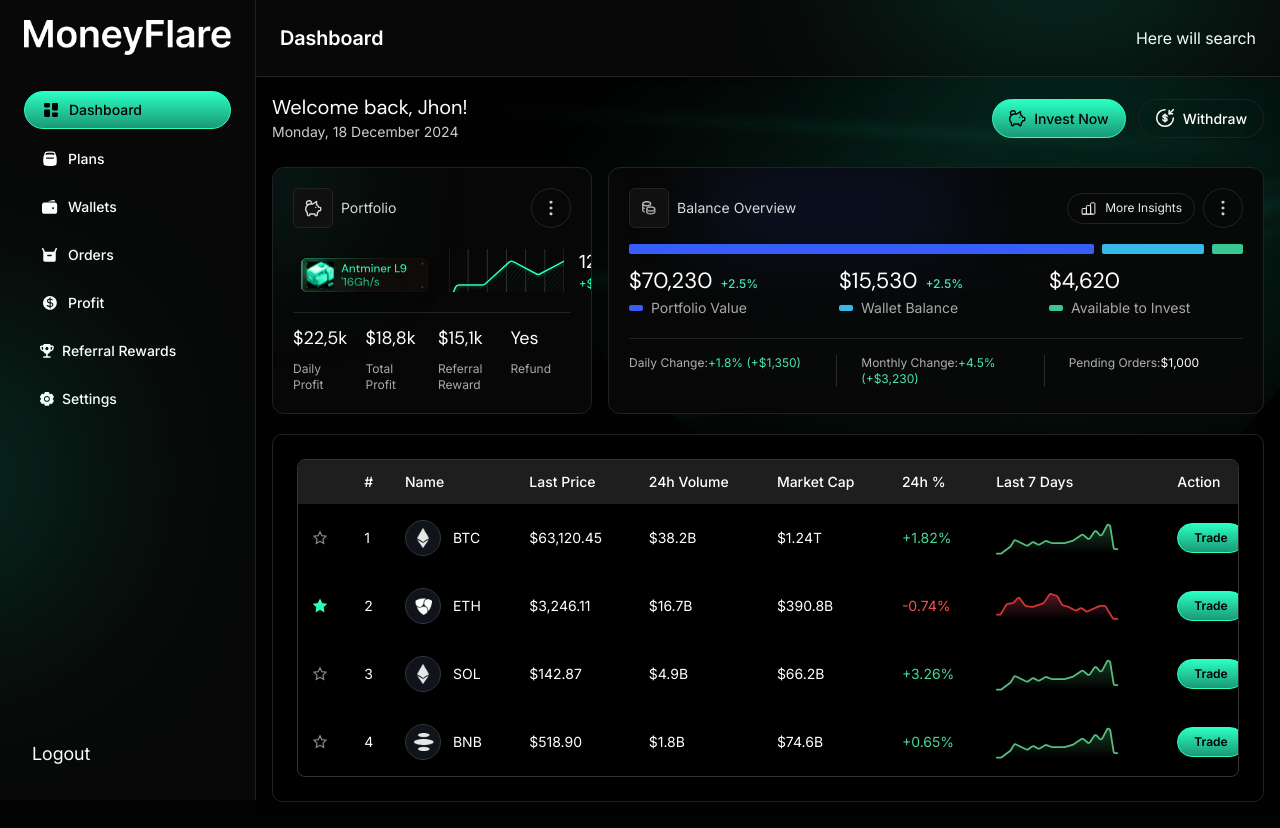
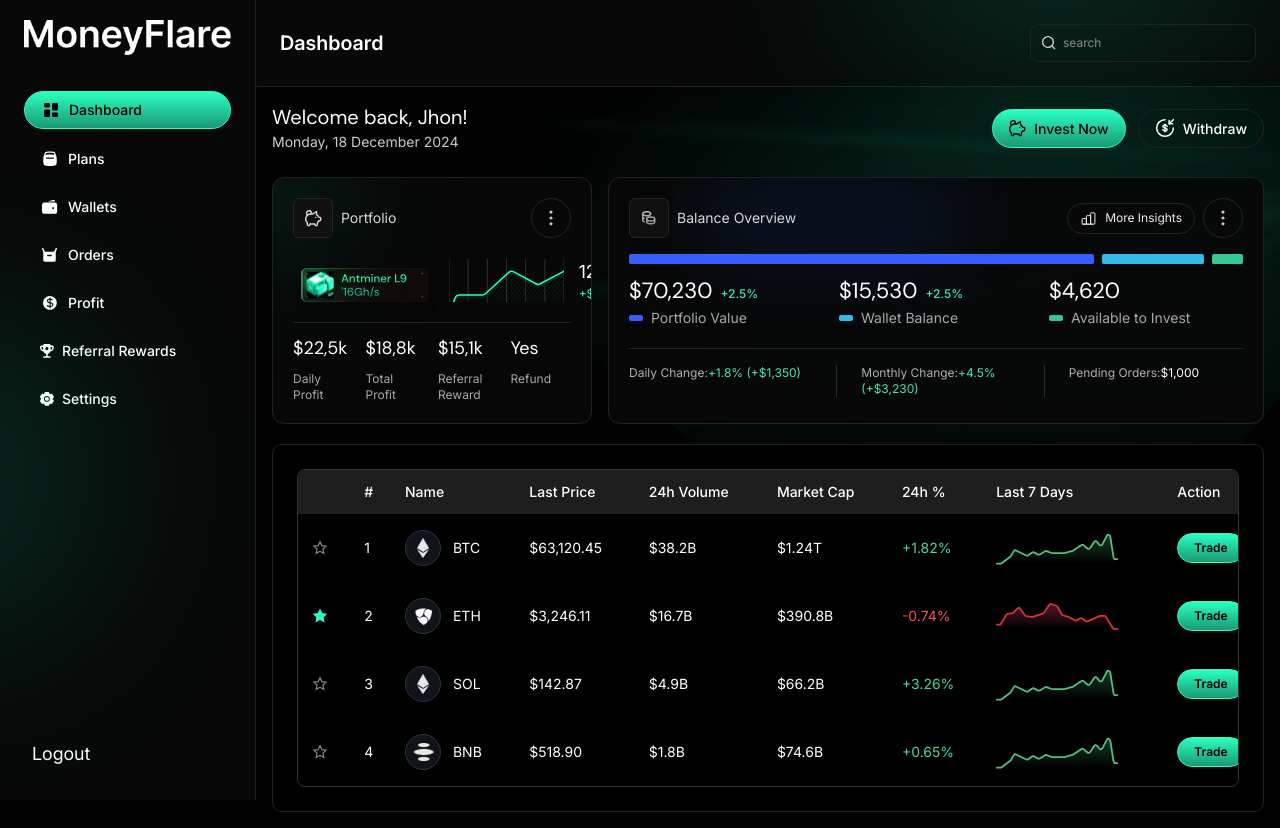
Before and after one commit to backbencherstudio/taylornia_money_flare_Vuejs, a Nuxt app: page /dashboard in a window 1280 px wide. Built offline with nearby package versions, Linux system fonts and the light colour scheme.

Commit message:
Search updated

```diff
--- /dev/null
+++ b/app/components/Icons/SearchIcon.vue
@@ -0,0 +1,18 @@
+<script setup lang="ts"></script>
+
+<template>
+  <svg
+    xmlns="http://www.w3.org/2000/svg"
+    width="14"
+    height="14"
+    viewBox="0 0 14 14"
+    fill="none"
+  >
+    <path
+      d="M13.1539 12.2073L10.6806 9.75393C11.6407 8.55687 12.1056 7.03747 11.9798 5.50813C11.854 3.9788 11.147 2.55579 10.0043 1.5317C8.86151 0.507604 7.36981 -0.0397263 5.83588 0.00224731C4.30196 0.0442209 2.84241 0.672308 1.75736 1.75736C0.672308 2.84241 0.0442209 4.30196 0.00224731 5.83588C-0.0397263 7.36981 0.507604 8.86151 1.5317 10.0043C2.55579 11.147 3.9788 11.854 5.50813 11.9798C7.03747 12.1056 8.55687 11.6407 9.75393 10.6806L12.2073 13.1339C12.2692 13.1964 12.343 13.246 12.4242 13.2799C12.5055 13.3137 12.5926 13.3311 12.6806 13.3311C12.7686 13.3311 12.8557 13.3137 12.937 13.2799C13.0182 13.246 13.092 13.1964 13.1539 13.1339C13.2741 13.0096 13.3413 12.8435 13.3413 12.6706C13.3413 12.4977 13.2741 12.3316 13.1539 12.2073ZM6.01393 10.6806C5.09095 10.6806 4.1887 10.4069 3.42127 9.89413C2.65384 9.38135 2.0557 8.65251 1.7025 7.79979C1.34929 6.94707 1.25687 6.00876 1.43694 5.10351C1.617 4.19827 2.06146 3.36675 2.7141 2.7141C3.36675 2.06146 4.19827 1.617 5.10351 1.43694C6.00876 1.25687 6.94707 1.34929 7.79979 1.7025C8.65251 2.0557 9.38135 2.65384 9.89413 3.42127C10.4069 4.1887 10.6806 5.09095 10.6806 6.01393C10.6806 7.25161 10.1889 8.4386 9.31377 9.31377C8.4386 10.1889 7.25161 10.6806 6.01393 10.6806Z"
+      fill="#CCCCCC"
+    />
+  </svg>
+</template>
+
+<style scoped></style>
--- a/app/layouts/dashboard.vue
+++ b/app/layouts/dashboard.vue
@@ -8,6 +8,7 @@ import DashIcon4 from "~/components/Icons/DashIcon4.vue";
 import DashIcon5 from "~/components/Icons/DashIcon5.vue";
 import DashIcon6 from "~/components/Icons/DashIcon6.vue";
 import DashIcon7 from "~/components/Icons/DashIcon7.vue";
+import SearchIcon from "~/components/Icons/SearchIcon.vue";
 
 const sidebarOpen = ref(false);
 const toggleSidebar = () => {
@@ -114,22 +115,31 @@ const logout = async () => {
     <!-- Main Content -->
     <main class="flex-1 overflow-auto lg:ml-64">
       <div
-        class="flex justify-between items-center bg-[#080808] p-6 border-b border-[#222222] fixed lg:static top-0 left-0 right-0  z-50  "
+        class="flex justify-between items-center bg-[#080808] p-6 border-b border-[#222222] fixed lg:static top-0 left-0 right-0 z-50"
       >
         <!-- Mobile Menu Button -->
         <div class="lg:hidden">
-          <button @click="toggleSidebar">
-            Menu
-          </button>
+          <button @click="toggleSidebar">Menu</button>
         </div>
-        <div class="absolute bg-[#00ffb7] h-20 w-80 -top-20 left-[70%] blur-[100px] opacity-[0.4]" />
+        <div
+          class="absolute bg-[#00ffb7] h-20 w-80 -top-20 left-[70%] blur-[100px] opacity-[0.4]"
+        />
 
         <!-- Page Title -->
         <h1 class="hidden lg:block text-xl font-semibold text-white w-fit">
           {{ pageTitle }}
         </h1>
 
-        <div>Here will search</div>
+        <div class="max-w-77.25 relative">
+          <input
+            placeholder="search"
+            type="text"
+            class="w-full border border-[#222222] text-xs py-2.5 pl-8 rounded-lg focus:outline-none focus:border-[#28f0b8] duration-500 ease-in-out"
+          />
+          <button class="absolute top-1/2 -translate-y-1/2 left-3">
+            <SearchIcon />
+          </button>
+        </div>
       </div>
 
       <div class="p-4 mt-20 lg:mt-0 fade-in relative overflow-hidden">
```
